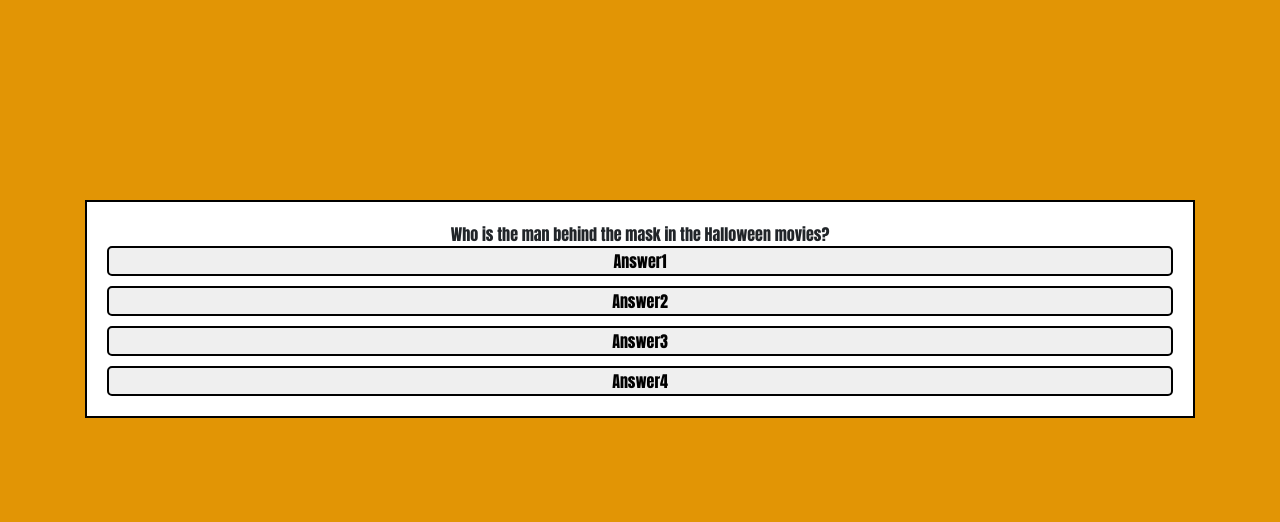
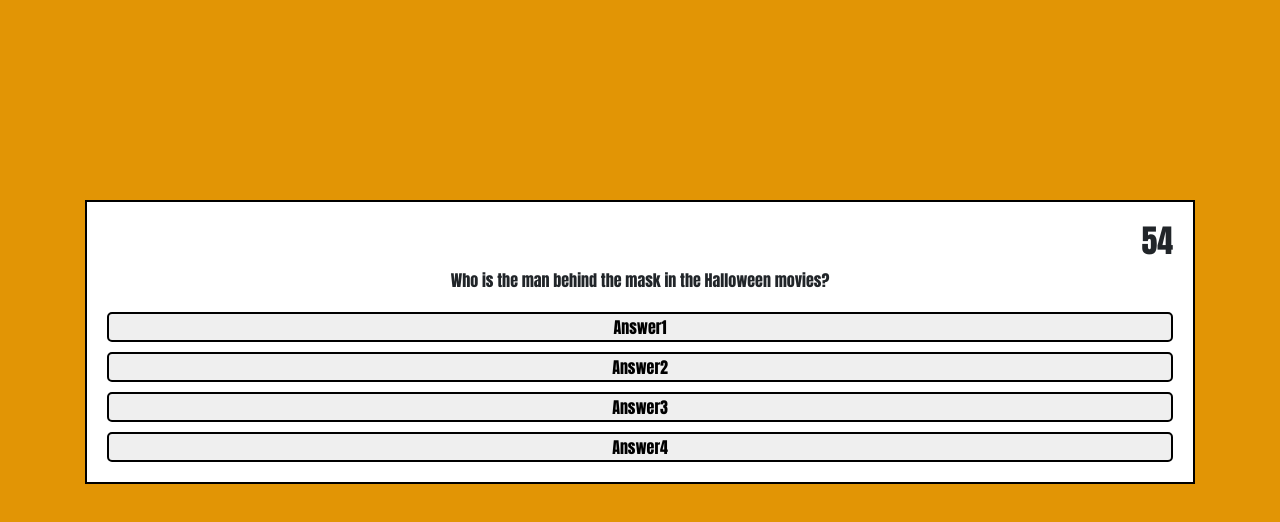
Before and after one commit to jkeopangna/codeQuiz, a plain HTML site: page index.html in a window 1280 px wide. Both pictures are taken after a click on the button "Start Quiz". Drawn offline with nearby package versions, Linux system fonts and the light colour scheme.

Commit message:
Added timer function

```diff
--- a/index.html
+++ b/index.html
@@ -9,6 +9,7 @@
 </head>
 <body class="container">
     <div id='question-container' class='hide'>
+        <h2 id="timer"></h2>
         <div id='question'>Question</div>
         <div id='answer-btns' class='btn-grid'>
             <button id="btn">Answer1</button>
--- a/script.js
+++ b/script.js
@@ -3,6 +3,10 @@ var section = document.getElementById('section')
 var startBtn = document.getElementById('startBtn')
 
 var questionContainer = document.getElementById('question-container')
+
+var timer = 1;
+let time = timer * 60;
+var countdown = document.getElementById('timer');
 
 var showQuestion = document.getElementById('question')
 
@@ -15,6 +19,7 @@ var questions = ["How many Scream movies have been made?", "Who is the man behin
 
 
 startBtn.addEventListener('click', startGame)
+setInterval(startTimer, 1000);
 showAnswers.addEventListener('click', function (){
     questions++
     question()
@@ -25,10 +30,20 @@ function startGame() {
     section.classList.add('hide');
     questionContainer.classList.remove('hide')
     Question()
+    startTimer()
 }
 
-function nextQuestion(){
-
+function startTimer() {
+    var minutes = Math.floor(time / 60);
+    let seconds = time % 60;
+    seconds = seconds < 10 ? '0' + seconds : seconds;
+    countdown.innerHTML = minutes + seconds
+    time--;
+    time = time < 0 ? 0 : time;
+    if (time === 0 ) {
+        alert("Time is up!")
+        startGame()
+    }
 }
 
 function Question(){
@@ -37,3 +52,8 @@ function Question(){
         showAnswers.innerText = answers1.Math.floor(Math.random())
     }
     }
+
+
+function nextQuestion(){
+
+}
--- a/style.css
+++ b/style.css
@@ -10,6 +10,15 @@ body {
     background-color: white;
     border: solid black 2px;
     padding: 20px;
+}
+
+#timer {
+    text-align: right;
+    margin-top: auto 0px;
+}
+
+#question {
+    margin-bottom: 20px;
 }
 
 .btn-grid {
```
